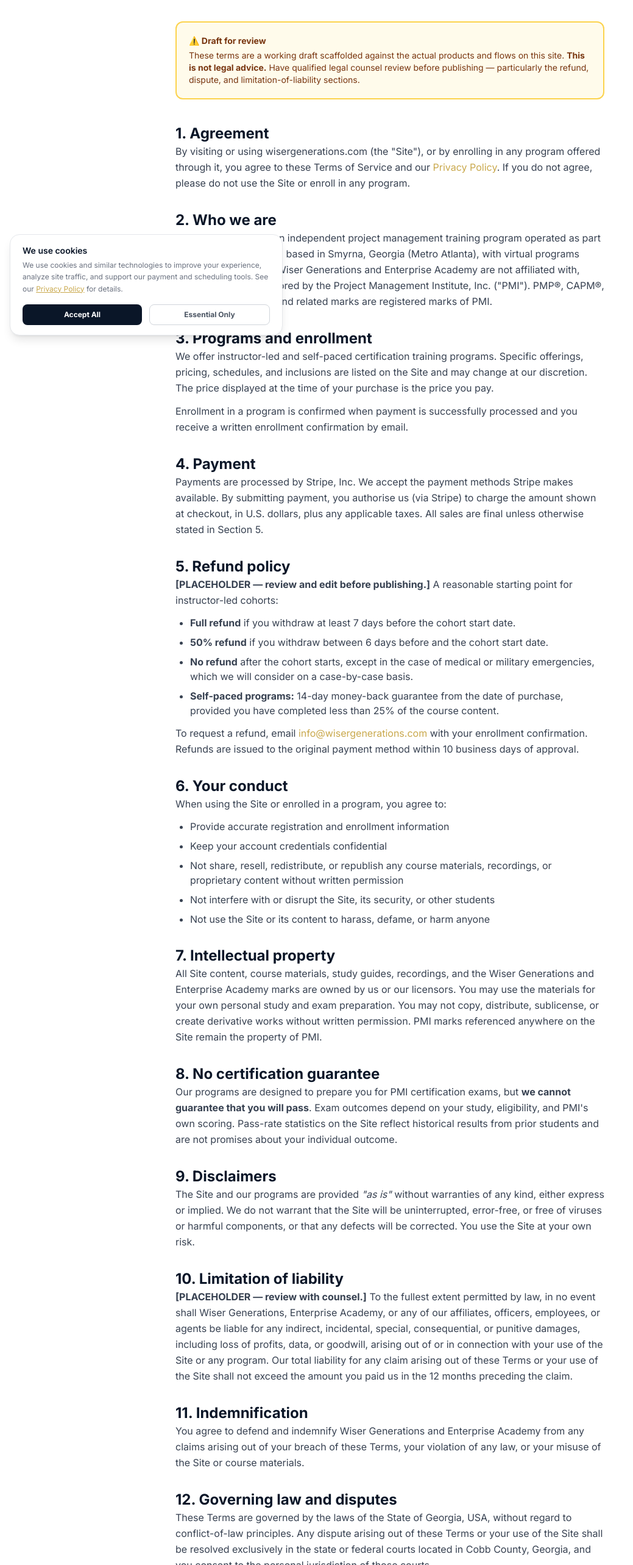
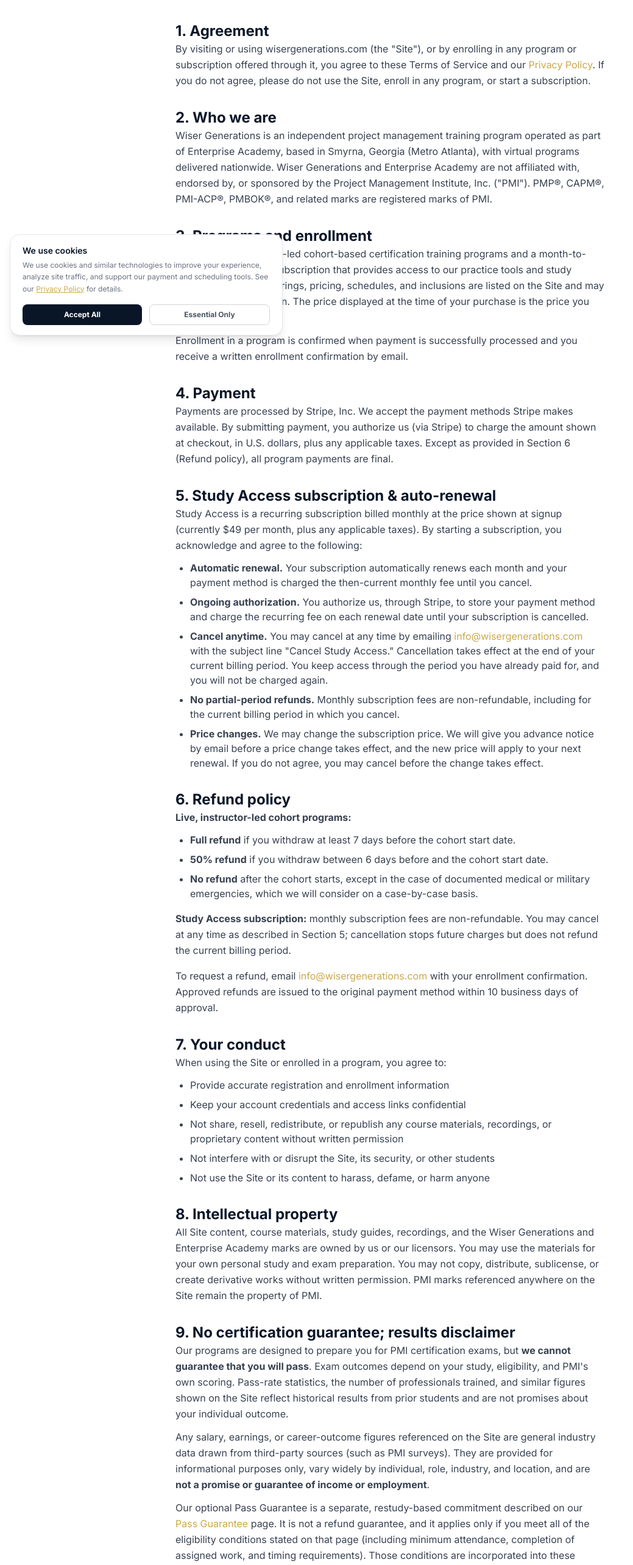
Before and after one commit to D4CGDBEMWS/wisergenerations-pmp, a Next.js app: page /terms in a window 1280 px wide. Shown: the part 234-2800 px from the top of the page at 61% size, without its empty margins (0-1039 px from the left). Built offline with nearby package versions, Linux system fonts and the light colour scheme; no server answers.

Commit message:
Legal: finalize Terms (remove draft/placeholders), add Study Access subscription & auto-renewal + refund terms, drop stale self-paced refs, results/earnings disclaimer in §9; sitewide results/earnings/testimonial disclaimer in footer + salary blog; reword guarantee 'no fine print'

```diff
--- a/app/blog/pmp-salary-roi-2026/page.tsx
+++ b/app/blog/pmp-salary-roi-2026/page.tsx
@@ -61,7 +61,9 @@ export default function PmpSalaryRoiPost() {
           </div>
           <p className="text-gray-500 text-xs mb-8 italic">
             Source: PMI Earning Power: Project Management Salary Survey and industry salary databases.
-            Figures represent medians and vary by location, industry, and experience level.
+            Figures represent medians and vary by location, industry, and experience level. These are
+            general industry data for informational purposes only and are not a promise or guarantee of
+            income or employment. Individual results vary.
           </p>
 
           <h2 className="text-2xl font-bold text-navy mt-10 mb-4">Why the PMP® Commands a Premium</h2>
--- a/app/guarantee/page.tsx
+++ b/app/guarantee/page.tsx
@@ -86,7 +86,7 @@ export default function GuaranteePage() {
           <p className="text-gray-300 text-xl leading-relaxed max-w-3xl mx-auto">
             Crystal stands behind her curriculum and her teaching. If you complete the program,
             do the work, and do not pass your PMP or CAPM exam — you restudy with her again at
-            no charge. No fine print. No runaround.
+            no charge. No gimmicks — just the clear eligibility terms below.
           </p>
           <div className="mt-10">
             <a
--- a/app/terms/page.tsx
+++ b/app/terms/page.tsx
@@ -8,7 +8,7 @@ export const metadata: Metadata = {
   robots: { index: true, follow: true },
 }
 
-const EFFECTIVE_DATE = 'April 7, 2026'
+const EFFECTIVE_DATE = 'June 12, 2026'
 
 export default function TermsPage() {
   return (
@@ -19,26 +19,16 @@ export default function TermsPage() {
         <p className="text-gray-500 text-sm">Effective {EFFECTIVE_DATE}</p>
       </div>
 
-      <div className="rounded-xl border-2 border-amber-300 bg-amber-50 p-5 mb-10 text-sm text-amber-900">
-        <p className="font-bold mb-1">⚠️ Draft for review</p>
-        <p>
-          These terms are a working draft scaffolded against the actual products and flows on this
-          site. <strong>This is not legal advice.</strong> Have qualified legal counsel review
-          before publishing — particularly the refund, dispute, and limitation-of-liability
-          sections.
-        </p>
-      </div>
-
       <div className="prose prose-slate max-w-none space-y-8">
         <section>
           <h2 className="text-2xl font-bold text-navy">1. Agreement</h2>
           <p className="text-gray-700 leading-relaxed">
-            By visiting or using wisergenerations.com (the "Site"), or by enrolling in any program
-            offered through it, you agree to these Terms of Service and our{' '}
+            By visiting or using wisergenerations.com (the &quot;Site&quot;), or by enrolling in any program
+            or subscription offered through it, you agree to these Terms of Service and our{' '}
             <Link href="/privacy-policy" className="text-gold hover:underline">
               Privacy Policy
             </Link>
-            . If you do not agree, please do not use the Site or enroll in any program.
+            . If you do not agree, please do not use the Site, enroll in any program, or start a subscription.
           </p>
         </section>
 
@@ -49,16 +39,18 @@ export default function TermsPage() {
             part of Enterprise Academy, based in Smyrna, Georgia (Metro Atlanta), with virtual
             programs delivered nationwide. Wiser Generations and Enterprise Academy are not
             affiliated with, endorsed by, or sponsored by the Project Management Institute, Inc.
-            ("PMI"). PMP®, CAPM®, PMI-ACP®, PMBOK®, and related marks are registered marks of PMI.
+            (&quot;PMI&quot;). PMP®, CAPM®, PMI-ACP®, PMBOK®, and related marks are registered marks of PMI.
           </p>
         </section>
 
         <section>
           <h2 className="text-2xl font-bold text-navy">3. Programs and enrollment</h2>
           <p className="text-gray-700 leading-relaxed mb-3">
-            We offer instructor-led and self-paced certification training programs. Specific
-            offerings, pricing, schedules, and inclusions are listed on the Site and may change at
-            our discretion. The price displayed at the time of your purchase is the price you pay.
+            We offer live, instructor-led cohort-based certification training programs and a
+            month-to-month Study Access subscription that provides access to our practice tools and
+            study materials. Specific offerings, pricing, schedules, and inclusions are listed on the
+            Site and may change at our discretion. The price displayed at the time of your purchase is
+            the price you pay.
           </p>
           <p className="text-gray-700 leading-relaxed">
             Enrollment in a program is confirmed when payment is successfully processed and you
@@ -70,17 +62,54 @@ export default function TermsPage() {
           <h2 className="text-2xl font-bold text-navy">4. Payment</h2>
           <p className="text-gray-700 leading-relaxed">
             Payments are processed by Stripe, Inc. We accept the payment methods Stripe makes
-            available. By submitting payment, you authorise us (via Stripe) to charge the amount
-            shown at checkout, in U.S. dollars, plus any applicable taxes. All sales are final
-            unless otherwise stated in Section 5.
+            available. By submitting payment, you authorize us (via Stripe) to charge the amount
+            shown at checkout, in U.S. dollars, plus any applicable taxes. Except as provided in
+            Section 6 (Refund policy), all program payments are final.
           </p>
         </section>
 
         <section>
-          <h2 className="text-2xl font-bold text-navy">5. Refund policy</h2>
+          <h2 className="text-2xl font-bold text-navy">5. Study Access subscription &amp; auto-renewal</h2>
           <p className="text-gray-700 leading-relaxed mb-3">
-            <strong>[PLACEHOLDER — review and edit before publishing.]</strong> A reasonable
-            starting point for instructor-led cohorts:
+            Study Access is a recurring subscription billed monthly at the price shown at signup
+            (currently $49 per month, plus any applicable taxes). By starting a subscription, you
+            acknowledge and agree to the following:
+          </p>
+          <ul className="list-disc pl-6 space-y-2 text-gray-700">
+            <li>
+              <strong>Automatic renewal.</strong> Your subscription automatically renews each month
+              and your payment method is charged the then-current monthly fee until you cancel.
+            </li>
+            <li>
+              <strong>Ongoing authorization.</strong> You authorize us, through Stripe, to store your
+              payment method and charge the recurring fee on each renewal date until your subscription
+              is cancelled.
+            </li>
+            <li>
+              <strong>Cancel anytime.</strong> You may cancel at any time by emailing{' '}
+              <a href="mailto:info@wisergenerations.com" className="text-gold hover:underline">
+                info@wisergenerations.com
+              </a>{' '}
+              with the subject line &quot;Cancel Study Access.&quot; Cancellation takes effect at the end
+              of your current billing period. You keep access through the period you have already paid
+              for, and you will not be charged again.
+            </li>
+            <li>
+              <strong>No partial-period refunds.</strong> Monthly subscription fees are
+              non-refundable, including for the current billing period in which you cancel.
+            </li>
+            <li>
+              <strong>Price changes.</strong> We may change the subscription price. We will give you
+              advance notice by email before a price change takes effect, and the new price will apply
+              to your next renewal. If you do not agree, you may cancel before the change takes effect.
+            </li>
+          </ul>
+        </section>
+
+        <section>
+          <h2 className="text-2xl font-bold text-navy">6. Refund policy</h2>
+          <p className="text-gray-700 leading-relaxed mb-3">
+            <strong>Live, instructor-led cohort programs:</strong>
           </p>
           <ul className="list-disc pl-6 space-y-2 text-gray-700">
             <li>
@@ -92,30 +121,31 @@ export default function TermsPage() {
               date.
             </li>
             <li>
-              <strong>No refund</strong> after the cohort starts, except in the case of medical or
-              military emergencies, which we will consider on a case-by-case basis.
-            </li>
-            <li>
-              <strong>Self-paced programs:</strong> 14-day money-back guarantee from the date of
-              purchase, provided you have completed less than 25% of the course content.
+              <strong>No refund</strong> after the cohort starts, except in the case of documented
+              medical or military emergencies, which we will consider on a case-by-case basis.
             </li>
           </ul>
-          <p className="text-gray-700 leading-relaxed mt-3">
+          <p className="text-gray-700 leading-relaxed mt-4">
+            <strong>Study Access subscription:</strong> monthly subscription fees are non-refundable.
+            You may cancel at any time as described in Section 5; cancellation stops future charges but
+            does not refund the current billing period.
+          </p>
+          <p className="text-gray-700 leading-relaxed mt-4">
             To request a refund, email{' '}
             <a href="mailto:info@wisergenerations.com" className="text-gold hover:underline">
               info@wisergenerations.com
             </a>{' '}
-            with your enrollment confirmation. Refunds are issued to the original payment method
-            within 10 business days of approval.
+            with your enrollment confirmation. Approved refunds are issued to the original payment
+            method within 10 business days of approval.
           </p>
         </section>
 
         <section>
-          <h2 className="text-2xl font-bold text-navy">6. Your conduct</h2>
+          <h2 className="text-2xl font-bold text-navy">7. Your conduct</h2>
           <p className="text-gray-700 leading-relaxed mb-3">When using the Site or enrolled in a program, you agree to:</p>
           <ul className="list-disc pl-6 space-y-2 text-gray-700">
             <li>Provide accurate registration and enrollment information</li>
-            <li>Keep your account credentials confidential</li>
+            <li>Keep your account credentials and access links confidential</li>
             <li>
               Not share, resell, redistribute, or republish any course materials, recordings, or
               proprietary content without written permission
@@ -126,7 +156,7 @@ export default function TermsPage() {
         </section>
 
         <section>
-          <h2 className="text-2xl font-bold text-navy">7. Intellectual property</h2>
+          <h2 className="text-2xl font-bold text-navy">8. Intellectual property</h2>
           <p className="text-gray-700 leading-relaxed">
             All Site content, course materials, study guides, recordings, and the Wiser
             Generations and Enterprise Academy marks are owned by us or our licensors. You may
@@ -137,20 +167,35 @@ export default function TermsPage() {
         </section>
 
         <section>
-          <h2 className="text-2xl font-bold text-navy">8. No certification guarantee</h2>
-          <p className="text-gray-700 leading-relaxed">
+          <h2 className="text-2xl font-bold text-navy">9. No certification guarantee; results disclaimer</h2>
+          <p className="text-gray-700 leading-relaxed mb-3">
             Our programs are designed to prepare you for PMI certification exams, but{' '}
             <strong>we cannot guarantee that you will pass</strong>. Exam outcomes depend on your
-            study, eligibility, and PMI's own scoring. Pass-rate statistics on the Site reflect
-            historical results from prior students and are not promises about your individual
-            outcome.
+            study, eligibility, and PMI&apos;s own scoring. Pass-rate statistics, the number of
+            professionals trained, and similar figures shown on the Site reflect historical results
+            from prior students and are not promises about your individual outcome.
+          </p>
+          <p className="text-gray-700 leading-relaxed mb-3">
+            Any salary, earnings, or career-outcome figures referenced on the Site are general
+            industry data drawn from third-party sources (such as PMI surveys). They are provided for
+            informational purposes only, vary widely by individual, role, industry, and location, and
+            are <strong>not a promise or guarantee of income or employment</strong>.
+          </p>
+          <p className="text-gray-700 leading-relaxed">
+            Our optional Pass Guarantee is a separate, restudy-based commitment described on our{' '}
+            <Link href="/guarantee" className="text-gold hover:underline">
+              Pass Guarantee
+            </Link>{' '}
+            page. It is not a refund guarantee, and it applies only if you meet all of the eligibility
+            conditions stated on that page (including minimum attendance, completion of assigned work,
+            and timing requirements). Those conditions are incorporated into these Terms by reference.
           </p>
         </section>
 
         <section>
-          <h2 className="text-2xl font-bold text-navy">9. Disclaimers</h2>
+          <h2 className="text-2xl font-bold text-navy">10. Disclaimers</h2>
           <p className="text-gray-700 leading-relaxed">
-            The Site and our programs are provided <em>"as is"</em> without warranties of any kind,
+            The Site and our programs are provided <em>&quot;as is&quot;</em> without warranties of any kind,
             either express or implied. We do not warrant that the Site will be uninterrupted,
             error-free, or free of viruses or harmful components, or that any defects will be
             corrected. You use the Site at your own risk.
@@ -158,20 +203,20 @@ export default function TermsPage() {
         </section>
 
         <section>
-          <h2 className="text-2xl font-bold text-navy">10. Limitation of liability</h2>
+          <h2 className="text-2xl font-bold text-navy">11. Limitation of liability</h2>
           <p className="text-gray-700 leading-relaxed">
-            <strong>[PLACEHOLDER — review with counsel.]</strong> To the fullest extent permitted by
-            law, in no event shall Wiser Generations, Enterprise Academy, or any of our
-            affiliates, officers, employees, or agents be liable for any indirect, incidental,
-            special, consequential, or punitive damages, including loss of profits, data, or
-            goodwill, arising out of or in connection with your use of the Site or any program. Our
-            total liability for any claim arising out of these Terms or your use of the Site shall
-            not exceed the amount you paid us in the 12 months preceding the claim.
+            To the fullest extent permitted by law, in no event shall Wiser Generations, Enterprise
+            Academy, or any of our affiliates, officers, employees, or agents be liable for any
+            indirect, incidental, special, consequential, or punitive damages, including loss of
+            profits, data, or goodwill, arising out of or in connection with your use of the Site,
+            any program, or any subscription. Our total liability for any claim arising out of these
+            Terms, your use of the Site, or any program or subscription shall not exceed the amount
+            you paid us in the 12 months preceding the claim.
           </p>
         </section>
 
         <section>
-          <h2 className="text-2xl font-bold text-navy">11. Indemnification</h2>
+          <h2 className="text-2xl font-bold text-navy">12. Indemnification</h2>
           <p className="text-gray-700 leading-relaxed">
             You agree to defend and indemnify Wiser Generations and Enterprise Academy from any
             claims arising out of your breach of these Terms, your violation of any law, or your
@@ -180,7 +225,7 @@ export default function TermsPage() {
         </section>
 
         <section>
-          <h2 className="text-2xl font-bold text-navy">12. Governing law and disputes</h2>
+          <h2 className="text-2xl font-bold text-navy">13. Governing law and disputes</h2>
           <p className="text-gray-700 leading-relaxed">
             These Terms are governed by the laws of the State of Georgia, USA, without regard to
             conflict-of-law principles. Any dispute arising out of these Terms or your use of the
@@ -190,16 +235,16 @@ export default function TermsPage() {
         </section>
 
         <section>
-          <h2 className="text-2xl font-bold text-navy">13. Changes to these terms</h2>
+          <h2 className="text-2xl font-bold text-navy">14. Changes to these terms</h2>
           <p className="text-gray-700 leading-relaxed">
-            We may update these Terms from time to time. The "Effective" date at the top will
-            reflect the most recent change. Continued use of the Site or any program after a change
-            constitutes acceptance of the updated Terms.
+            We may update these Terms from time to time. The &quot;Effective&quot; date at the top will
+            reflect the most recent change. Continued use of the Site, any program, or any
+            subscription after a change constitutes acceptance of the updated Terms.
           </p>
         </section>
 
         <section>
-          <h2 className="text-2xl font-bold text-navy">14. Contact</h2>
+          <h2 className="text-2xl font-bold text-navy">15. Contact</h2>
           <p className="text-gray-700 leading-relaxed">
             Questions about these Terms? Email{' '}
             <a href="mailto:info@wisergenerations.com" className="text-gold hover:underline">
--- a/components/layout/Footer.tsx
+++ b/components/layout/Footer.tsx
@@ -87,13 +87,21 @@ export function Footer() {
         </div>
 
         {/* Bottom bar */}
-        <div className="border-t border-white/10 pt-8">
+        <div className="border-t border-white/10 pt-8 space-y-4">
           <div className="flex flex-col md:flex-row justify-between items-center gap-4">
             <p className="text-gray-500 text-xs">&copy; {new Date().getFullYear()} Wiser Generations Int&apos;l. An Enterprise Academy Program. All rights reserved.</p>
             <p className="text-gray-600 text-xs text-center md:text-right max-w-md">
               PMP&reg;, CAPM&reg;, and PMI&reg; are registered marks of the Project Management Institute, Inc. Wiser Generations Int&apos;l is not affiliated with PMI.
             </p>
           </div>
+          <p className="text-gray-600 text-[11px] leading-relaxed text-center md:text-left max-w-4xl">
+            Individual results vary. The 87% first-attempt pass rate, &quot;500+ professionals trained,&quot; and similar
+            figures reflect historical results from prior students and are not a guarantee of your outcome. Salary
+            and earnings figures are general industry data, not a promise of income or employment. Testimonials
+            reflect individual experiences and may not be typical. See our{' '}
+            <Link href="/terms" className="underline hover:text-gold">Terms of Service</Link> and{' '}
+            <Link href="/guarantee" className="underline hover:text-gold">Pass Guarantee</Link> for details.
+          </p>
         </div>
 
       </div>
```
